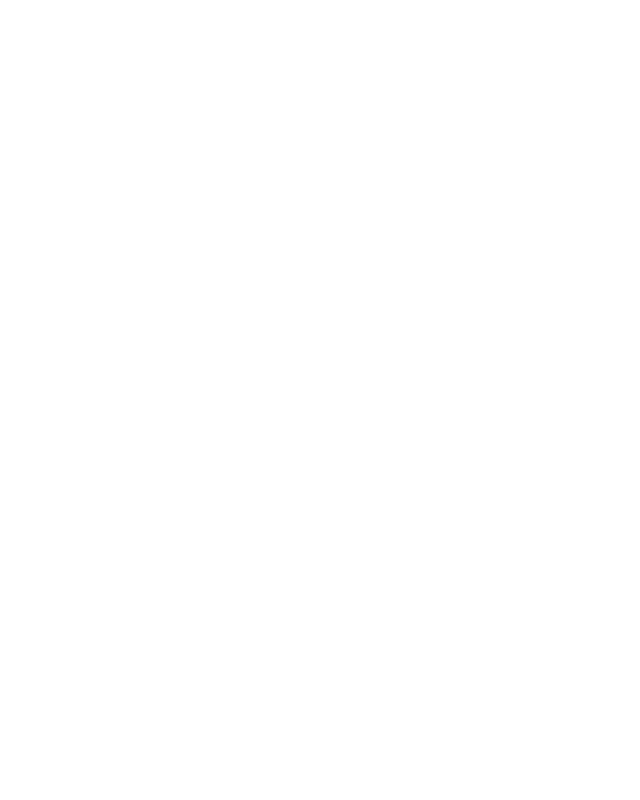
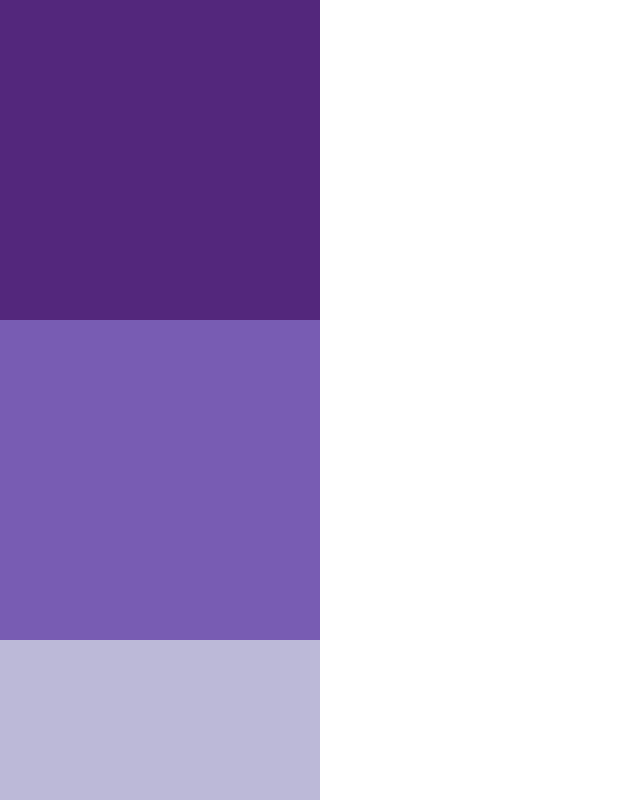
Before and after one commit to mounvip1525/react-mini-projects, a React (Create React App) app in the folder react-mini-projects/: page /colorBox in a window 1280 px wide. Shown: the top 800 px of the page, without its empty margins (0-640 px from the left). Built offline with nearby package versions, Linux system fonts and the light colour scheme.

Commit message:
color box logic done

```diff
--- a/react-mini-projects/src/App.js
+++ b/react-mini-projects/src/App.js
@@ -4,6 +4,7 @@ import { Switch , Route } from 'react-router-dom';
 import Lottery from './containers/Lottery';
 import Dice from './containers/Dice';
 import CoinFlipper from "./containers/CoinFlipper";
+import ColorBox from "./containers/ColorBox";
 
 function App() {
   return (
@@ -13,6 +14,7 @@ function App() {
           <Route path="/Lottery" exact component={Lottery} />
           <Route path="/Dice" component={Dice} />
           <Route path="/Coin" component={CoinFlipper} />
+          <Route path="/colorBox" component={ColorBox} />
         </Switch>
       </div>
   </React.Fragment>
--- a/react-mini-projects/src/components/CoinFlipper/CoinContainer.js
+++ b/react-mini-projects/src/components/CoinFlipper/CoinContainer.js
@@ -1,9 +1,7 @@
 import React, { Component } from 'react'
 import './styles.css'
 import Coin from './Coin';
-import { choice } from './helpers';
-import heads from '../../assets/head.png';
-import tails from '../../assets/tail.png';
+import { choice } from '../helpers';
 
 export default class CoinContainer extends Component {
     static defaultProps = {
--- /dev/null
+++ b/react-mini-projects/src/components/ColorBox/Box.js
@@ -0,0 +1,33 @@
+import React, { Component } from 'react'
+import { choice } from '../helpers';
+import './styles.css';
+
+export default class Box extends Component {
+    static defaultProps = {
+        allColors : ["#53277C" , "#785CB3" , "#270C43"  , "#645394"  , "#BCB9D8" , "#BDB4D3" ,"#B89BD5" , "#5A466B"]
+    }
+    constructor(props){
+        super(props)
+        this.state = {
+            color: choice(this.props.allColors)
+        }
+        this.handleClick=this.handleClick.bind(this);
+    }
+    pickColor(){
+        let newColor;
+        do {
+            newColor = choice(this.props.allColors);
+        } while (newColor === this.state.color);
+        this.setState({color:newColor})
+    }
+    handleClick(){
+        this.pickColor();
+    }
+    render() {
+        return (
+            <div className="Box" style={{backgroundColor:this.state.color}} onClick={this.handleClick}>
+
+            </div>
+        )
+    }
+}
--- /dev/null
+++ b/react-mini-projects/src/components/ColorBox/ColorContainer.js
@@ -0,0 +1,15 @@
+import React, { Component } from 'react'
+import Box from './Box';
+import './styles.css';
+
+export default class ColorContainer extends Component {
+    static defaultProps = {
+        numBoxes:18
+    };
+    render() {
+        const boxes = Array.from({length:this.props.numBoxes}).map(()=>(
+            <Box />
+        ));
+        return <div className="Color-box"> {boxes} </div>
+    }
+}
--- /dev/null
+++ b/react-mini-projects/src/components/ColorBox/styles.css
@@ -0,0 +1,4 @@
+.Box{
+    height:20em;
+    width:20em
+}
--- /dev/null
+++ b/react-mini-projects/src/containers/ColorBox.js
@@ -0,0 +1,12 @@
+import React, { Component } from 'react'
+import ColorContainer from '../components/ColorBox/ColorContainer'
+
+export default class ColorBox extends Component {
+    render() {
+        return (
+            <div>
+                <ColorContainer />
+            </div>
+        )
+    }
+}
```
Also changed, not shown: react-mini-projects/src/components/helpers.js (renamed from react-mini-projects/src/components/CoinFlipper/helpers.js).
